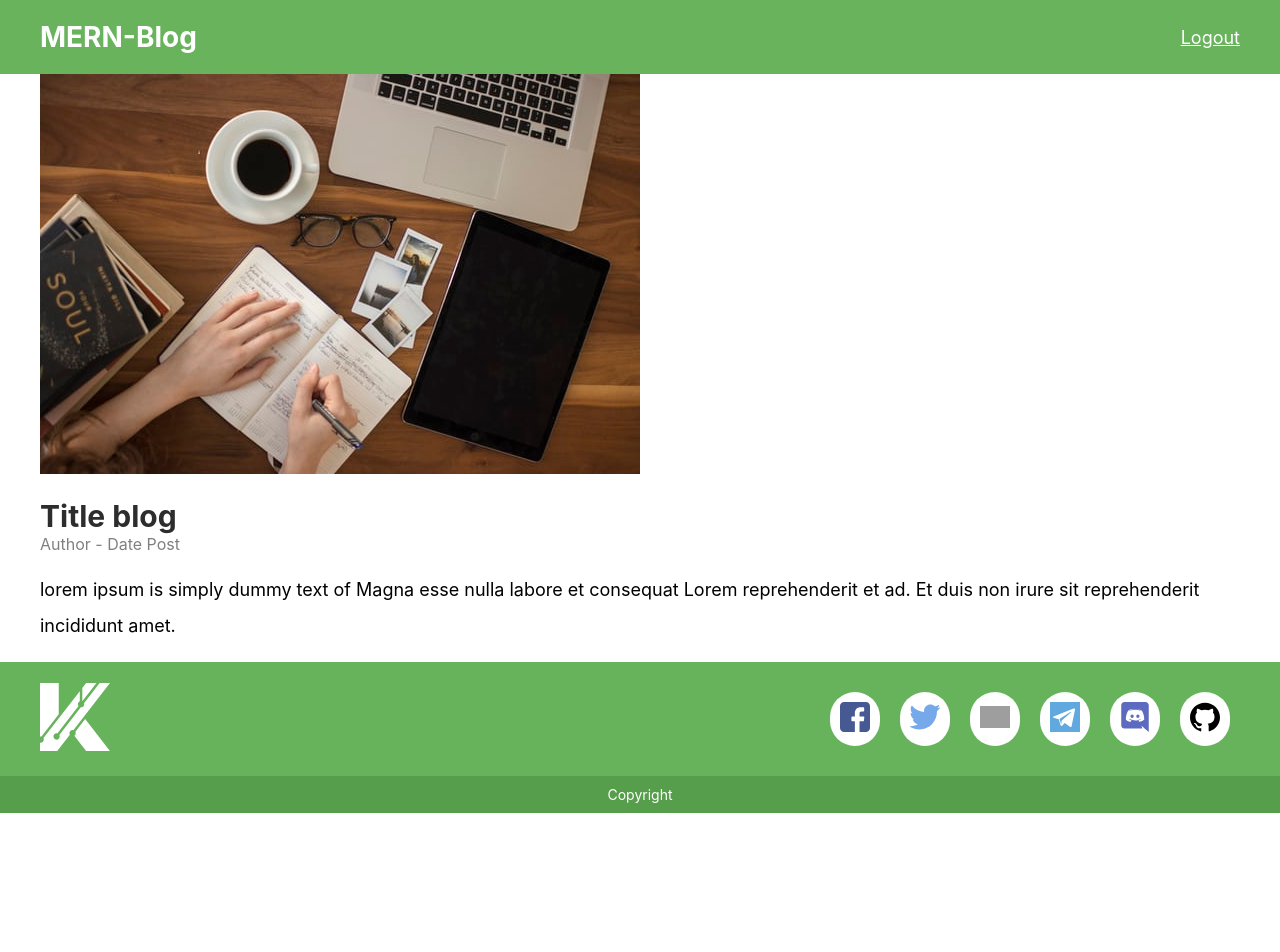
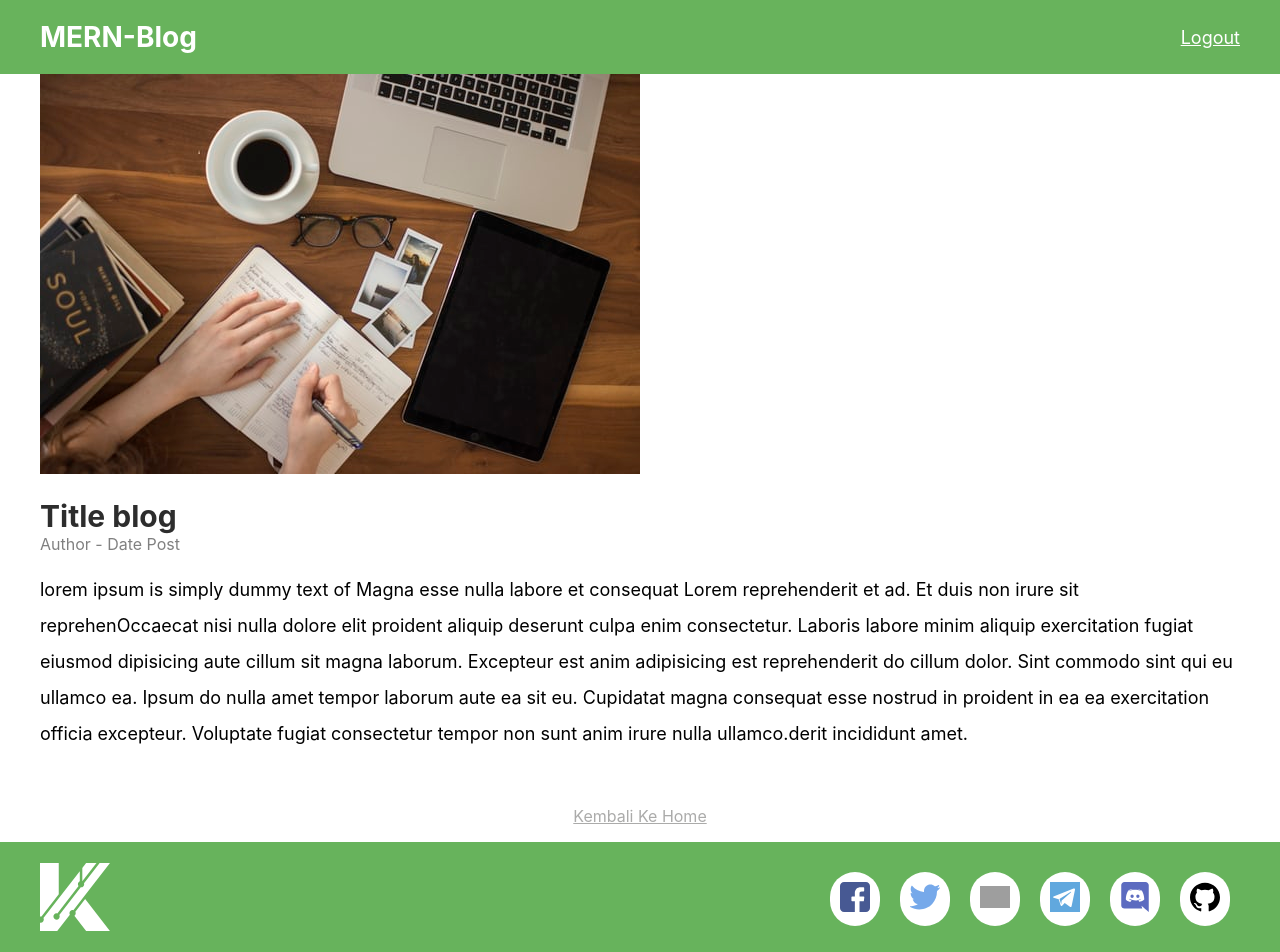
Before and after one commit to yuslianto/mern-blog, a React (Create React App) app: page /detail-blog in a window 1280 px wide. Shown: the top 952 px of the page. Before the commit the page ends 813 px from the top, so only its background shows below. Built offline with nearby package versions, Linux system fonts and the light colour scheme; grey boxes are pictures that could not be loaded.

Commit message:
berpindah antar halaman dengan useHistory dan merapikan flow aplikas

```diff
--- a/src/components/atoms/Button/index.js
+++ b/src/components/atoms/Button/index.js
@@ -1,7 +1,7 @@
 import React from 'react'
 import './button.scss'
 
-const Button = ({rest, title}) => {
+const Button = ({title, ...rest}) => {
     return <button className="button" {...rest}>{title}</button>
 }
 
--- a/src/components/molecules/BLogItem/index.js
+++ b/src/components/molecules/BLogItem/index.js
@@ -1,15 +1,22 @@
 import React from 'react'
 import { RegisterBg } from '../../../assets'
 import "./blogItem.scss"
+import { useHistory } from 'react-router-dom'
+import { Button, Gap } from '../../atoms'
 
 const BlogItem = () => {
+    const history = useHistory()
     return (
-        <div className="blog-item">
+        <div className="blog-item" >
             <img className="image-thumb" src={RegisterBg} alt="post" />
             <div className="content-detail">
                 <p className="title">Title Blog</p>
                 <p className="author">Author - Date Post</p>
-                <p className="body">Lorem ipsum is simply dummytext of the paragraph in oyur website</p>
+                <p className="body">Lorem ipsum is simply dummytext of the paragraph
+                Fugiat laborum commodo dolore nulla duis. Laborum eiusmod sint sit incididunt laborum et culpa dolor. Anim velit est elit ad consequat mollit fugiat. Nisi irure ea fugiat aliqua et laboris irure est cillum incididunt quis qui. Sint consequat minim esse nisi duis elit nulla aliquip laboris aliqua culpa esse.
+                in oyur website</p>
+                <Gap height={20} />
+                <Button title="View Detail" onClick={() => history.push('/detail-blog')} />
             </div>
         </div>
     )
--- a/src/components/molecules/Header/index.js
+++ b/src/components/molecules/Header/index.js
@@ -1,11 +1,13 @@
 import React from 'react'
 import './header.scss'
+import { useHistory } from "react-router-dom";
 
 const Header = () => {
+    const history = useHistory()
     return (
         <div className="header">
             <p className="logo-app">MERN-Blog</p>
-            <p className="menu-item">Logout</p>
+            <p className="menu-item" onClick={() => history.push('/login') }>Logout</p>
         </div>
     )
 }
--- a/src/pages/CreateBlog/index.js
+++ b/src/pages/CreateBlog/index.js
@@ -1,8 +1,10 @@
 import React from 'react'
 import {Input, Button, Upload, TextArea, Gap} from "../../components"
 import "./createBlog.scss"
+import {useHistory} from 'react-router-dom'
 
 const CreateBlog = () => {
+    const history = useHistory()
     return (
         <div className="blog-post">
             <p className="title">Create New Blog Postg</p>
@@ -11,7 +13,7 @@ const CreateBlog = () => {
             <TextArea/>
             <Gap height={20}/>
             <div className="button-action">
-                <Button title="Save" />
+                <Button title="Save" onClick={() => history.push('Home')} />
             </div>
         </div>
     )
--- a/src/pages/DetailBlog/index.js
+++ b/src/pages/DetailBlog/index.js
@@ -1,8 +1,11 @@
 import React from 'react'
 import {RegisterBg} from '../../assets'
 import './detailBlog.scss'
+import { Link, Gap } from '../../components/atoms'
+import { useHistory } from 'react-router-dom'
 
 const DetailBlog = () => {
+    const history = useHistory()
     return (
         <div className="detail-blog-wrapper">
             <img className="img-title" src={RegisterBg} alt="img" />
@@ -10,7 +13,20 @@ const DetailBlog = () => {
             <p className="blog-author">Author - Date Post</p>
             <p className="blog-body">lorem ipsum is simply dummy text of Magna esse nulla
                 labore et consequat Lorem reprehenderit et ad.
-                Et duis non irure sit reprehenderit incididunt amet.</p>
+                Et duis non irure sit reprehenOccaecat nisi nulla dolore
+                 elit proident aliquip deserunt culpa enim consectetur.
+                 Laboris labore minim aliquip exercitation fugiat eiusmod
+                 dipisicing aute cillum sit magna laborum. Excepteur est anim
+                 adipisicing est reprehenderit do cillum dolor.
+                 Sint commodo sint qui eu ullamco ea.
+                 Ipsum do nulla amet tempor laborum aute ea sit eu.
+                 Cupidatat magna consequat esse nostrud in proident in ea ea
+                 exercitation officia excepteur. Voluptate fugiat consectetur
+                tempor non sunt anim irure nulla ullamco.derit incididunt amet.
+            </p>
+            <Gap height={20} />
+            <Link title="Kembali Ke Home" onClick={() => history.push('/')} />
+
         </div>
     )
 }
--- a/src/pages/Home/index.js
+++ b/src/pages/Home/index.js
@@ -1,12 +1,14 @@
 import React from 'react'
 import { Button, BlogItem, Gap } from '../../components'
 import "./home.scss"
+import {useHistory} from 'react-router-dom'
 
 const Home = () => {
+    const history = useHistory();
     return (
         <div className="home-page-wrapper">
             <div className="create-wrapper">
-                <Button title="create blog" />
+                <Button title="create blog" onClick={() => history.push('/create-blog')}/>
             </div>
             <Gap height={20} />
             <div className="content-wrapper">
--- a/src/pages/Login/index.js
+++ b/src/pages/Login/index.js
@@ -1,9 +1,11 @@
 import React from 'react'
+import { useHistory } from "react-router-dom";
 
 import { LoginBg } from '../../assets'
 import {Input, Button, Gap, Link} from '../../components'
 
 const Login = () => {
+    const history = useHistory()
     return (
         <div className="main-page">
             <div className="left">
@@ -15,9 +17,9 @@ const Login = () => {
                 <Gap height={18} />
                 <Input label="Password" placeholder="Password"/>
                 <Gap height={50}/>
-                <Button title="Login"/>
+                <Button title="Login" onClick={() => history.push('/')}/>
                 <Gap height={100} />
-                <Link title="Belum punya alun, silahkan daftar"/>
+                <Link title="Belum punya alun, silahkan daftar" onClick={() =>history.push('/register')}/>
             </div>
         </div>
     )
--- a/src/pages/Register/index.js
+++ b/src/pages/Register/index.js
@@ -4,8 +4,10 @@ import React from 'react'
 import './register.scss'
 import { RegisterBg } from '../../assets'
 import {Input, Button, Gap, Link} from '../../components'
+import { useHistory } from 'react-router-dom'
 
 const Register = () => {
+    const history = useHistory()
     return (
         <div className="main-page">
             <div className="left">
@@ -19,9 +21,9 @@ const Register = () => {
                 <Gap height={18} />
                 <Input label="Password" placeholder="Password"/>
                 <Gap height={50}/>
-                <Button title="Register"/>
+                <Button title="Register" onClick={() => history.push('/')}/>
                 <Gap height={100} />
-                <Link title="Kembali ke Login"/>
+                <Link title="Kembali ke Login" onClick={() => history.push('/login')}/>
             </div>
         </div>
     )
```
